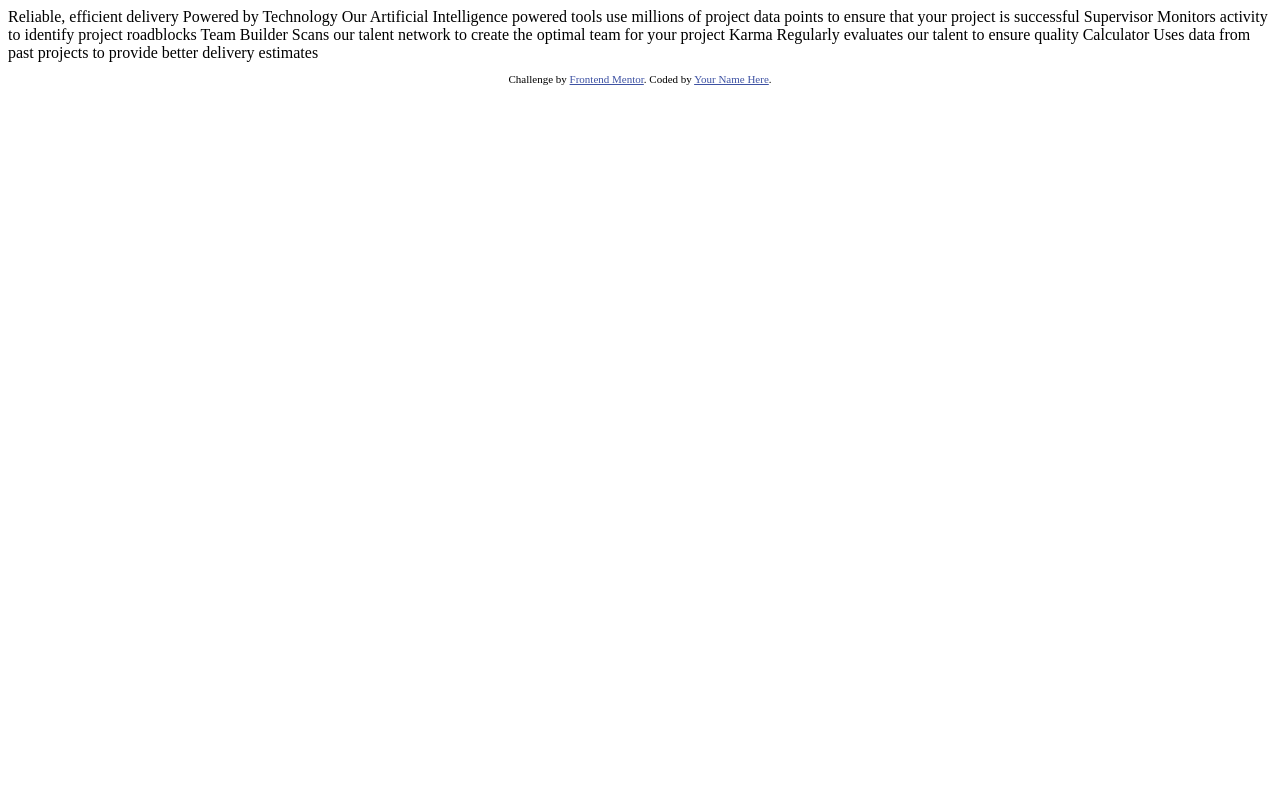
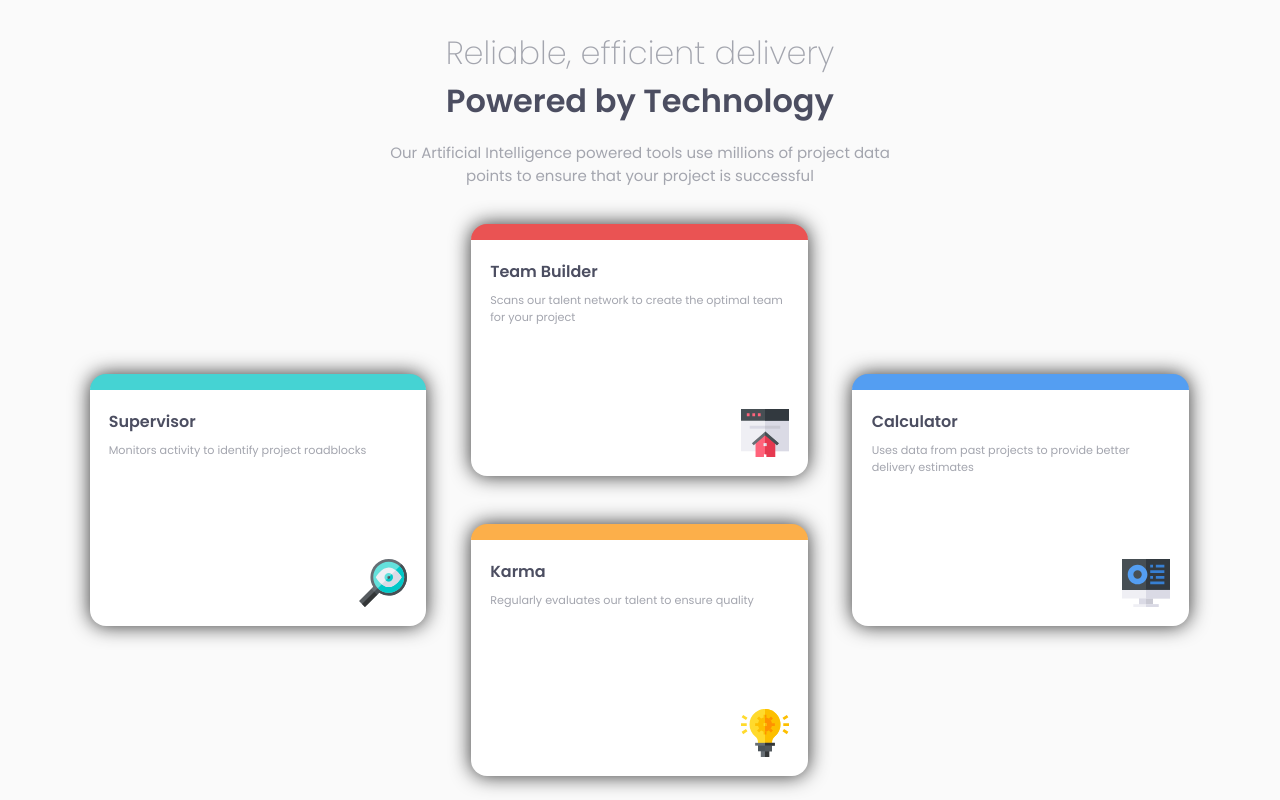
Before and after one commit to nicolasgonzalez98/four-card-feature-section-master-CSS-HTML-, a plain HTML site: page index.html in a window 1280 px wide. Drawn offline with Linux system fonts and the light colour scheme.

Commit message:
finalizado

```diff
--- /dev/null
+++ b/css/style.css
@@ -0,0 +1,165 @@
+/*Import*/
+@import url('https://fonts.googleapis.com/css2?family=Big+Shoulders+Display:wght@700&family=Inter:wght@400;700&family=Kumbh+Sans:wght@400;700&family=Lexend+Deca&family=Manrope:wght@500;700&family=Outfit:wght@300;400;600&family=Poppins:ital,wght@0,200;0,400;0,600;1,200;1,400;1,600&family=Red+Hat+Display:ital,wght@0,500;0,700;0,900;1,500;1,700;1,900&family=Spartan:wght@400;500;700&display=swap');
+
+/*Reglas generales*/
+
+:root{
+    /*Primary*/
+    --Red: hsl(0, 78%, 62%);
+    --Cyan: hsl(180, 62%, 55%);
+    --Orange: hsl(34, 97%, 64%);
+    --Blue: hsl(212, 86%, 64%);
+    /*Neutral*/
+    --Very-Dark-Blue: hsl(234, 12%, 34%);
+    --Grayish-Blue: hsl(229, 6%, 66%);
+    --Very-Light-Gray: hsl(0, 0%, 98%);
+}
+
+*{
+    margin: 0;
+    padding: 0;
+    box-sizing: content-box;
+}
+
+body{
+    font-family: 'Poppins', sans-serif;
+    font-size: 0.938rem;
+
+}
+
+main{
+    background-color: var(--Very-Light-Gray);
+    width: 100vw;
+    height: 100vh;
+    display:flex;
+    flex-direction: column;
+}
+
+
+.top, .bottom{
+    width: 100%;
+}
+
+/*Arriba*/
+
+.top{
+    height: 25%;
+    display: flex;
+    justify-content: center;
+
+}
+
+.top article{
+    display: flex;
+    flex-direction: column;
+    justify-content: center;
+    margin-top: 1rem;
+    width: 40%;
+
+}
+
+.top article h1{
+    font-size: 2rem;
+    text-align: center;
+}
+
+.primero{
+    font-weight: 200;
+    color: var(--Grayish-Blue);
+}
+
+.segundo{
+    color: var(--Very-Dark-Blue);
+
+}
+
+.parrafo{
+    margin-top: 1rem;
+    color: var(--Grayish-Blue);
+    text-align: center;
+}
+
+/*Abajo*/
+
+.bottom{
+    height: 75%;
+    display: flex;
+    flex-direction: row;
+}
+
+.bottom .seccion{
+    width: 33.3%;
+    height: 100%;
+    display: flex;
+    flex-direction: column;
+}
+
+.first{
+    justify-content: center;
+    align-items: flex-end;
+
+}
+
+.second{
+    justify-content: space-around;
+    align-items: center;
+}
+
+.third{
+    justify-content: center;
+    align-items: flex-start;
+
+}
+
+
+
+.articulo{
+    width: 70%;
+    height: 33%;
+    border-radius: 1rem;
+    background-color: white;
+    display: flex;
+    justify-content: space-between;
+    flex-direction: column;
+    padding: 1.2rem;
+    box-shadow: 0 0 20px hsl(0, 0%, 19%);
+
+}
+
+.articulo h1{
+    font-size: 1rem;
+    font-weight: 600;
+    color: var(--Very-Dark-Blue);
+    margin-bottom: .5rem;
+}
+
+.articulo p{
+    font-size: .7rem;
+    color: var(--Grayish-Blue);
+}
+
+.imagen{
+    width: 3rem;
+    height: 3rem;
+    align-self: flex-end;
+}
+
+.red{
+    border-top: 16px solid var(--Red);
+
+}
+
+.cyan{
+    border-top: 16px solid var(--Cyan);
+
+}
+
+.blue{
+    border-top: 16px solid var(--Blue);
+
+}
+
+.orange{
+    border-top: 16px solid var(--Orange);
+
+}
--- a/index.html
+++ b/index.html
@@ -9,37 +9,67 @@
   <title>Frontend Mentor | Four card feature section</title>
 
   <!-- Feel free to remove these styles or customise in your own stylesheet 👍 -->
-  <style>
-    .attribution { font-size: 11px; text-align: center; }
-    .attribution a { color: hsl(228, 45%, 44%); }
-  </style>
+  <link rel="stylesheet" href="css/style.css">
 </head>
 <body>
+  <main>
+    <div class="top">
+      <article>
+        <h1 class="primero">Reliable, efficient delivery</h1>
+        <h1 class="segundo">Powered by Technology</h1>
+        <p class="parrafo">
+          Our Artificial Intelligence powered tools use millions of project data points
+          to ensure that your project is successful
+        </p>
+      </article>
+    </div>
+    <div class="bottom">
+      <div class="first seccion">
+        <div class="articulo cyan">
+          <article>
+            <h1>Supervisor</h1>
+            <p>Monitors activity to identify project roadblocks</p>
+          </article>
+          <img src="/images/icon-supervisor.svg" alt="" class="imagen">
+        </div>
 
-  Reliable, efficient delivery
-  Powered by Technology
-
-  Our Artificial Intelligence powered tools use millions of project data points
-  to ensure that your project is successful
-
-  Supervisor
-  Monitors activity to identify project roadblocks
-
-  Team Builder
-  Scans our talent network to create the optimal team for your project
-
-  Karma
-  Regularly evaluates our talent to ensure quality
-
-  Calculator
-  Uses data from past projects to provide better delivery estimates
+      </div>
+      <div class="second seccion">
+        <div class="articulo red">
+          <article>
+            <h1>Team Builder</h1>
+            <p>Scans our talent network to create the optimal team for your project</p>
+          </article>
+          <img src="/images/icon-team-builder.svg" alt="" class="imagen">
+        </div>
+        <div class="articulo orange">
+          <article>
+            <h1>Karma</h1>
+            <p>Regularly evaluates our talent to ensure quality</p>
+          </article>
+          <img src="/images/icon-karma.svg" alt="" class="imagen">
 
 
-  <footer>
-    <p class="attribution">
-      Challenge by <a href="https://www.frontendmentor.io?ref=challenge" target="_blank">Frontend Mentor</a>.
-      Coded by <a href="#">Your Name Here</a>.
-    </p>
-  </footer>
+        </div>
+
+      </div>
+      <div class="third seccion">
+        <div class="articulo blue">
+          <article>
+            <h1>Calculator</h1>
+            <p>Uses data from past projects to provide better delivery estimates</p>
+          </article>
+          <img src="/images/icon-calculator.svg" alt="" class="imagen">
+
+
+        </div>
+      </div>
+
+
+
+
+
+    </div>
+  </main>
 </body>
 </html>
```
Also changed, not shown: 1 other file.
